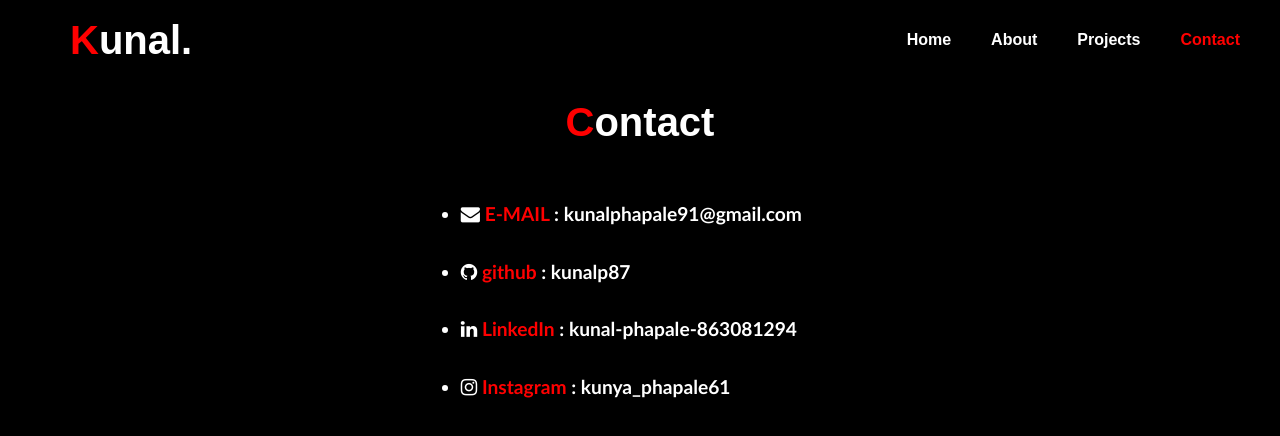
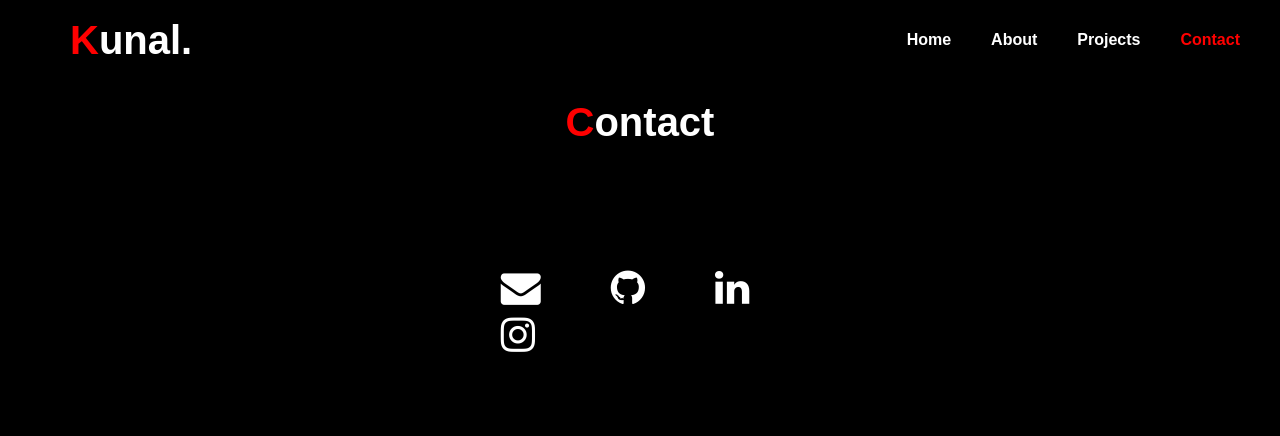
Before and after one commit to kunalp87/portfolio, a plain HTML site: page contact.html in a window 1280 px wide. Drawn offline with Linux system fonts and the light colour scheme.

Commit message:
second commmit

```diff
--- a/contact.css
+++ b/contact.css
@@ -70,12 +70,39 @@
 /* Contact Section */
 .contact {
     width: 28%;
-    background-color: rgb(0, 0, 0);
+    background-color: rgba(255, 0, 0, 0);
     margin: 20px auto 0;
     padding-top: 20px;
+    margin-top: 100px;
     /* text-align: center; */
 }
+.contact a{
+    /* height: 50px;
+    width: 50px;  */
+    /* border: 3px solid white;
+    border-radius: 50%; */
+    margin-left: 20px;
+    padding: 20px;
+    Color: red;
+    text-decoration: none;
+    font-size: 40px;
+    display: inline;
 
+}
+
+.contact .a :hover{
+    background-color: red;
+    /* color: black; */
+    cursor: pointer;
+
+    /* border: 3px solid white; */
+    border-radius: 50%;
+    /* margin-left: 30px; */
+    padding: 20px;
+    /* color: red; */
+
+
+}
 .contact ul {
     font-size: 1.2rem;
     font-family: 'Trebuchet MS', 'Lucida Sans Unicode', 'Lucida Grande', 'Lucida Sans', Arial, sans-serif;
--- a/contact.html
+++ b/contact.html
@@ -1,5 +1,6 @@
 <!DOCTYPE html>
 <html lang="en">
+
 <head>
     <meta charset="UTF-8">
     <meta name="viewport" content="width=device-width, initial-scale=1.0">
@@ -7,6 +8,7 @@
     <link rel="stylesheet" href="contact.css">
     <link rel="stylesheet" href="https://cdnjs.cloudflare.com/ajax/libs/font-awesome/4.7.0/css/font-awesome.min.css">
 </head>
+
 <body>
     <div class="nav">
         <h1>
@@ -14,7 +16,7 @@
         </h1>
         <div class="sec">
             <a href="index.html">Home</a>
-            <a href="about.html" >About</a>
+            <a href="about.html">About</a>
             <a href="projects.html">Projects</a>
             <a href="contact.html" style="color: red;">Contact</a>
         </div>
@@ -22,13 +24,14 @@
     <div class="main">
         <h1> <label for="" style="color: red;">C</label>ontact</h1>
         <div class="contact">
-           <ul>
-            <li><label for="" style="color: red;"><i class="fa fa-envelope" aria-hidden="true"></i> E-MAIL</label> : kunalphapale91@gmail.com</li>
-            <li><label for="" style="color: red;"><i class="fa fa-github" aria-hidden="true"></i> github</label> : kunalp87</li>
-            <li> <label for="" style="color: red;"><i class="fa fa-linkedin" aria-hidden="true"></i> LinkedIn</label> : kunal-phapale-863081294</li>
-            <li><label for="" style="color: red;"><i class="fa fa-instagram" aria-hidden="true"></i> Instagram</label> : kunya_phapale61</li>
-           </ul>
+
+            <a href="https://mail.google.com/mail/u/0/#inbox"> <i class="fa fa-envelope" aria-hidden="true"></i> </a>
+
+            <a href="https://github.com/kunalp87"> <i class="fa fa-github" aria-hidden="true"></i> </a>
+            <a href="https://www.linkedin.com/feed/"><i class="fa fa-linkedin" aria-hidden="true"></i></a>
+            <a href="https://www.instagram.com/"><i class="fa fa-instagram" aria-hidden="true"></i></a>
         </div>
     </div>
 </body>
+
 </html>
```
